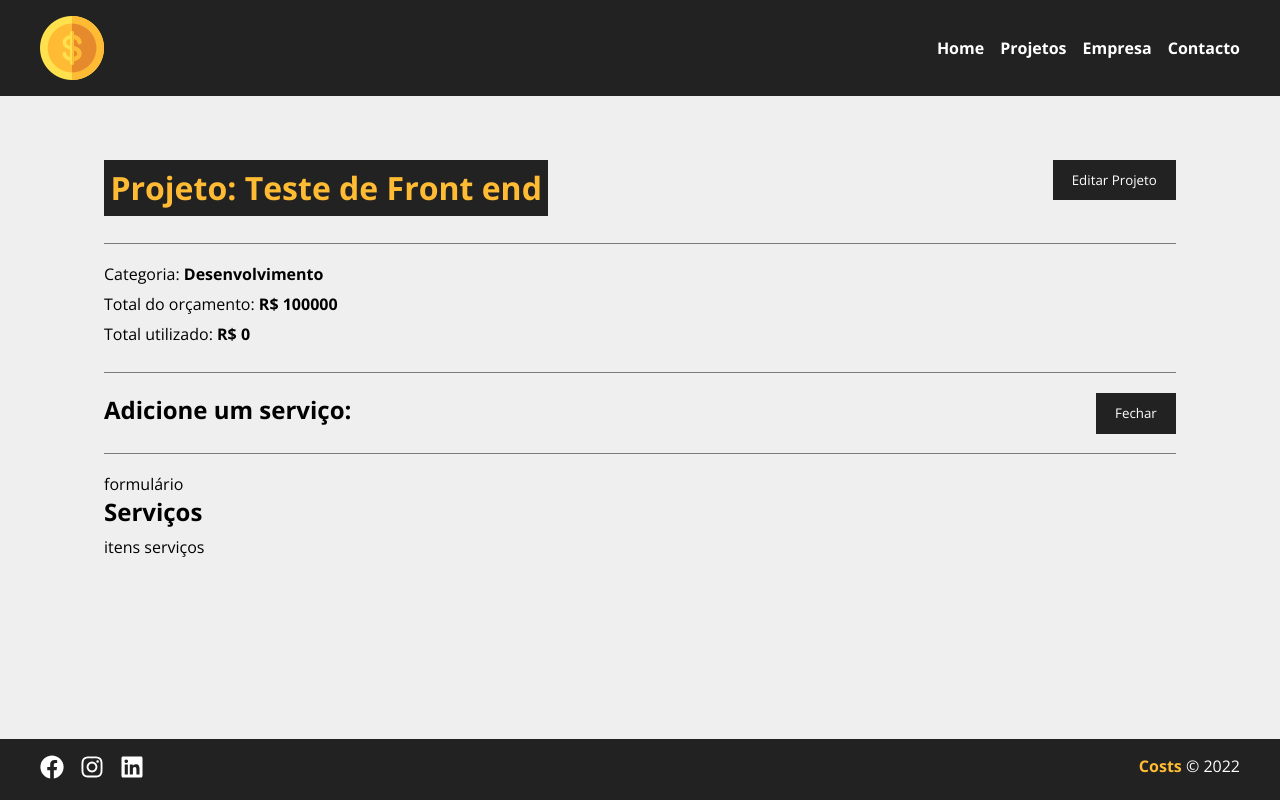
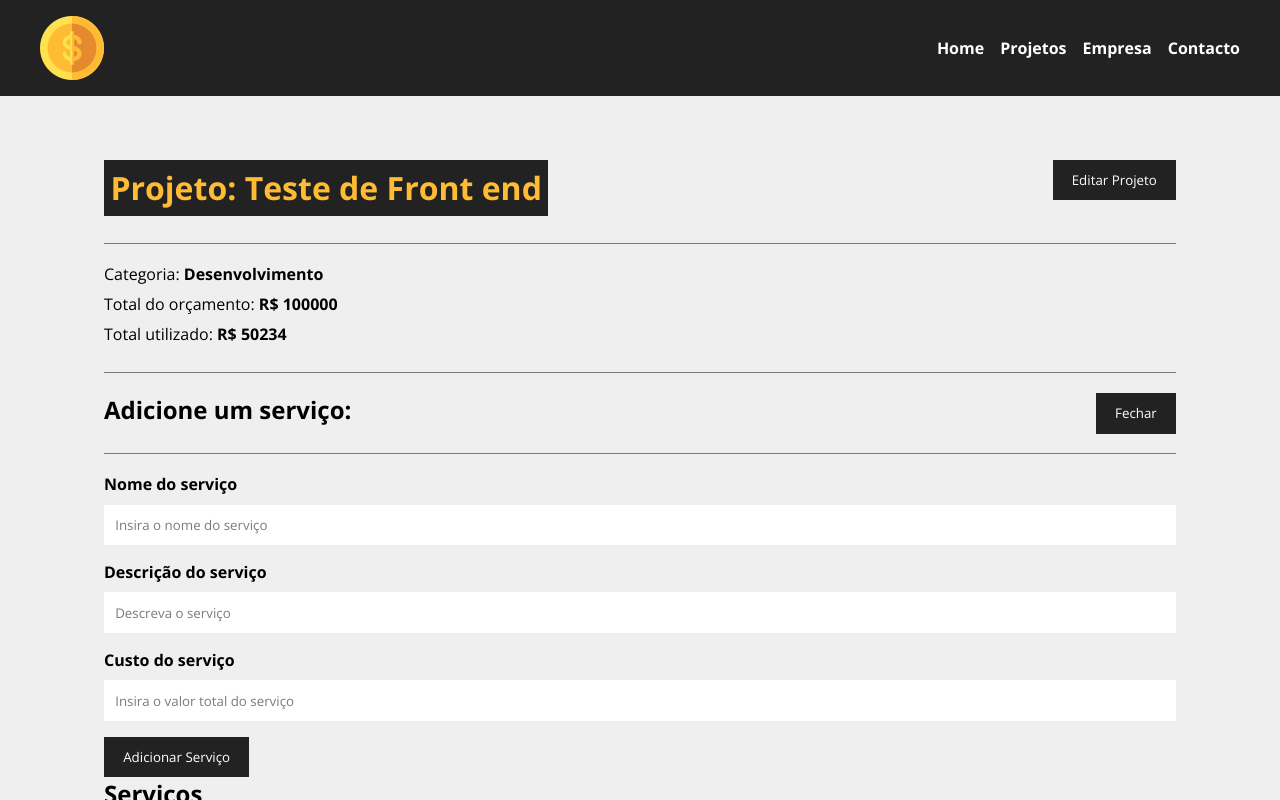
Before and after one commit to barbosadiego/react-training, a React (Create React App) app in the folder costs/: page /project/1 in a window 1280 px wide. Both pictures are taken after a click on the button "Adicionar Serviço". Shown: the top 800 px of the page. Built offline with nearby package versions, Linux system fonts and the light colour scheme; data requests are answered from the project's data file.

Commit message:
adicionar servicos

```diff
--- a/costs/db.json
+++ b/costs/db.json
@@ -7,8 +7,21 @@
         "id": "2",
         "name": "Desenvolvimento"
       },
-      "cost": 0,
-      "services": [],
+      "cost": 50234,
+      "services": [
+        {
+          "name": "Vue.js",
+          "description": "update",
+          "cost": "234",
+          "id": "9748b970-2c34-4819-b415-c1814b2926bc"
+        },
+        {
+          "name": "Vue.js 3",
+          "description": "update",
+          "cost": "50000",
+          "id": "f21805f7-c94e-482b-bb98-c0968b9bf18e"
+        }
+      ],
       "id": 1
     }
   ],
--- a/costs/src/components/pages/ProjectPage.jsx
+++ b/costs/src/components/pages/ProjectPage.jsx
@@ -1,4 +1,5 @@
 import React, { useState, useEffect } from 'react';
+import { parse, v4 as uuidv4 } from 'uuid';
 
 // router
 import { useParams } from 'react-router-dom';
@@ -10,6 +11,7 @@
 import Loading from '../layout/Loading';
 import ProjectForm from '../project/ProjectForm';
 import Message from '../layout/Message';
+import ServiceForm from '../services/ServiceForm';
 
 const ProjectPage = (props) => {
   const data = useParams();
@@ -36,6 +38,39 @@
     }, 500);
   }, [data.id]);
 
+  function createService() {
+    setMsg('');
+
+    const lastService = project.services[project.services.length - 1];
+    lastService.id = uuidv4();
+
+    const lastServiceCost = lastService.cost;
+    const newCost = parseFloat(project.cost) + parseFloat(lastServiceCost);
+
+    if(newCost > parseFloat(project.budget)){
+      setMsg('Orçamento ultrapassado, verifique o valor do serviço.');
+      setType('error');
+      project.services.pop();
+      return false;
+    }
+
+    project.cost = newCost;
+
+    fetch(`http://localhost:5000/projects/${project.id}`, {
+      method: 'PATCH',
+      headers: {
+        'Content-Type': 'application/json',
+      },
+      body: JSON.stringify(project),
+    })
+      .then((res) => res.json())
+      .then((json) => {
+        console.log(json)
+      })
+      .catch((error) => console.log(error))
+    ;
+  }
+
   function toggleProjectForm() {
     setShowProjectForm((old) => !old);
   }
@@ -47,7 +82,7 @@
   function editPost(project) {
     setMsg('');
 
-    if(project.budget < project.cost){
+    if (project.budget < project.cost) {
       setMsg('O orçamento não pode ser menor que o custo do projeto!');
       setType('error');
       return false;
@@ -55,7 +90,7 @@
 
     fetch(`http://localhost:5000/projects/${project.id}`, {
       method: 'PATCH',
-      headers:{
+      headers: {
         'Content-type': 'application/json',
       },
       body: JSON.stringify(project),
@@ -67,15 +102,14 @@
         setMsg('Projeto atualizado!');
         setType('sucess');
       })
-      .catch((error) => console.log(error))
-    ;
+      .catch((error) => console.log(error));
   }
 
   return (
     <div className="project-container">
       {project.name ? (
         <div className="project-details">
-          {msg && <Message type={type} msg={msg}/>}
+          {msg && <Message type={type} msg={msg} />}
           <div className="details-container">
             <h1>Projeto: {project.name}</h1>
             <button className="btn alt-btn" onClick={toggleProjectForm}>
@@ -105,13 +139,19 @@
               </div>
             )}
           </div>
-          <div className='service-form-container'>
+          <div className="service-form-container">
             <h2>Adicione um serviço:</h2>
-            <button className='btn' onClick={toggleServiceForm}>
+            <button className="btn" onClick={toggleServiceForm}>
               {!showServiceForm ? 'Adicionar serviço' : 'Fechar'}
             </button>
           </div>
-          {showServiceForm && <div className='project-form'>formulário</div>}
+          {showServiceForm && (
+            <ServiceForm
+              handleSubmit={createService}
+              textBtn="Adicionar Serviço"
+              projectData={project}
+            />
+          )}
           <h2>Serviços</h2>
           <div>
             <p>itens serviços</p>
--- /dev/null
+++ b/costs/src/components/services/ServiceForm.jsx
@@ -0,0 +1,52 @@
+import React, { useState } from 'react';
+
+// css
+import '../project/ProjectForm.css';
+
+// components
+import Input from '../form/Input';
+import Submit from '../form/Submit';
+
+const ServiceForm = ({ handleSubmit, textBtn, projectData }) => {
+
+  const [service, setService] = useState({});
+
+  function submit(e) {
+    e.preventDefault();
+    projectData.services.push(service);
+    handleSubmit(projectData);
+  }
+
+  function handleChange(e) {
+    setService({ ...service, [e.target.name]: e.target.value });
+  }
+
+  return (
+    <form onSubmit={submit} className="form">
+      <Input
+        type="text"
+        text="Nome do serviço"
+        name="name"
+        placeholder="Insira o nome do serviço"
+        handleOnChange={handleChange}
+      />
+      <Input
+        type="text"
+        text="Descrição do serviço"
+        name="description"
+        placeholder="Descreva o serviço"
+        handleOnChange={handleChange}
+      />
+      <Input
+        type="number"
+        text="Custo do serviço"
+        name="cost"
+        placeholder="Insira o valor total do serviço"
+        handleOnChange={handleChange}
+      />
+      <Submit text={textBtn} />
+    </form>
+  );
+};
+
+export default ServiceForm;
```
Also changed, not shown: costs/src/components/pages/ProjectPage.css (line endings or trailing spaces).
